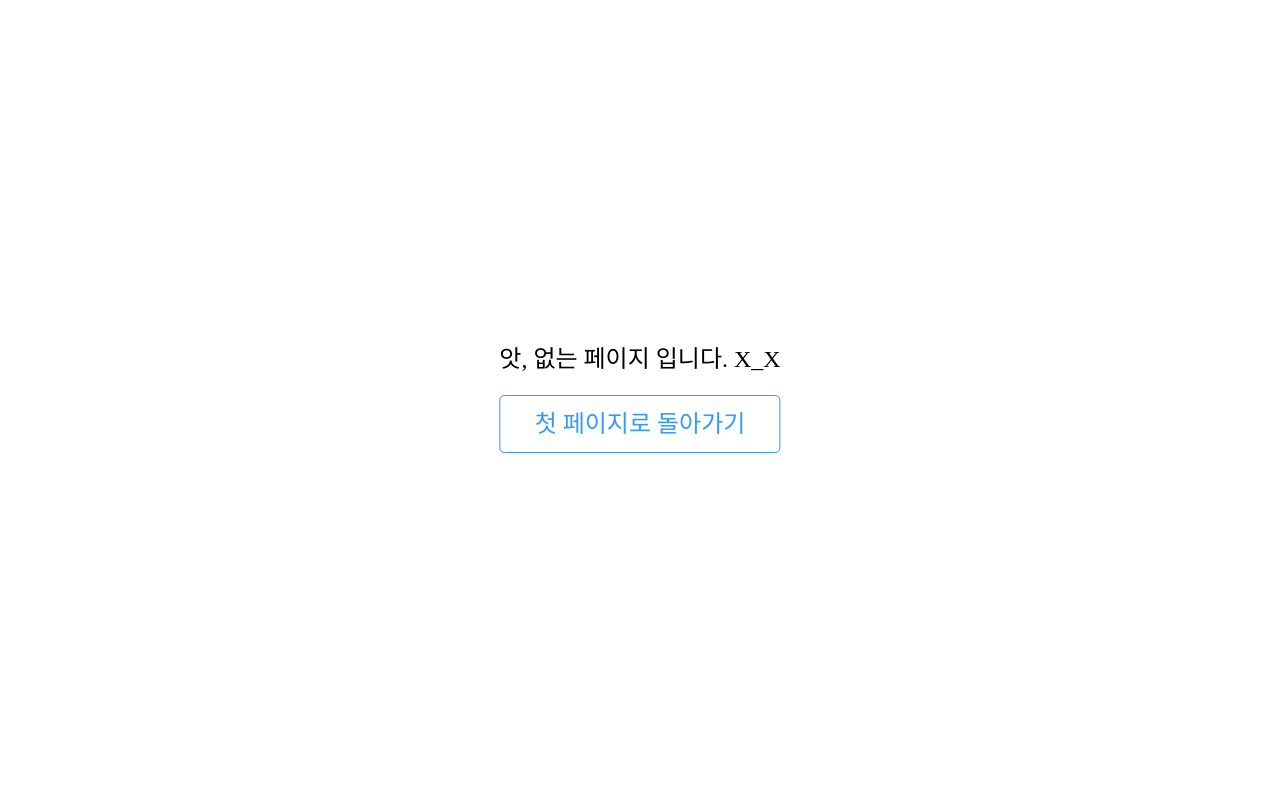
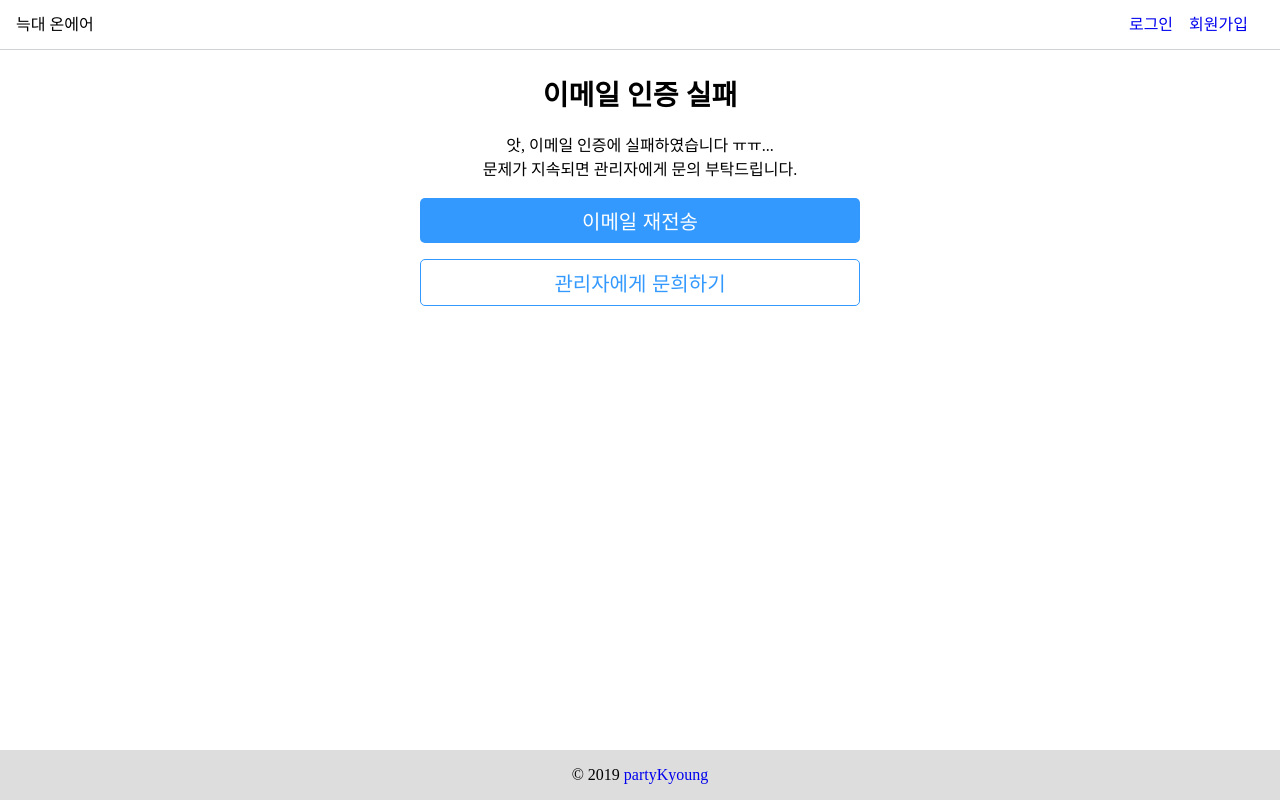
Before and after one commit to sunrereck/wolfOnAir-front, a React app: page /user/join/auth/1 in a window 1280 px wide. Built offline with nearby package versions, Linux system fonts and the light colour scheme.

Commit message:
feat: 이메일 인증 확인 페이지 컴포넌트 명 변경, 이메일 인증 실패 시 보여주는 컴포넌트 퍼블리싱 완료

```diff
--- a/src/App.tsx
+++ b/src/App.tsx
@@ -5,7 +5,7 @@ import GlobalStyles from '@/globalStyles';
 
 import Home from '@/pages/Home';
 import Join from '@/pages/Join'
-import JoinResult from '@/pages/JoinResult';
+import EmailAuthResult from '@/pages/EmailAuthResult';
 import Login from '@/pages/Login'
 import NotFound from '@/pages/NotFound';
 
@@ -17,7 +17,7 @@ const App: React.FC = () => {
       <Route exact path="/" component={Home} />
       <Route exact path="/user/login" component={Login} />
       <Route exact path="/user/join" component={Join} />
-      <Route exact path="/user/join/:email" component={JoinResult} />
+      <Route exact path="/user/join/auth/:email" component={EmailAuthResult} />
 
       <Route component={NotFound} />
     </Switch>
--- /dev/null
+++ b/src/components/user/EmailAuthResult/EmailAuthFail.tsx
@@ -0,0 +1,50 @@
+import React from 'react';
+import styled from 'styled-components';
+
+import Button from '@/components/ui/Button';
+
+const Title = styled.h2`
+  margin: 2rem auto 1.5rem;
+  font-size: 1.75rem;
+  font-weight: 600;
+  text-align: center;
+`;
+
+const Wrapper = styled.form`
+  width: 100%;
+  margin: 0 auto;
+  max-width: 440px;
+  text-align: center;
+
+  p {
+    margin-bottom: 1rem;
+    font-size: 1rem;
+    line-height: 1.5;
+  }
+
+  button {
+    width: 100%;
+    margin-bottom: 1rem;
+  }
+`;
+
+const JoinFail = () => {
+  return (
+    <>
+    <Title>
+      이메일 인증 실패
+    </Title>
+    <Wrapper>
+      <p>
+        앗, 이메일 인증에 실패하였습니다 ㅠㅠ...
+        <br/>
+        문제가 지속되면 관리자에게 문의 부탁드립니다.
+      </p>
+      <Button type="button" variant="contained">이메일 재전송</Button>
+      <Button type="button" variant="outline">관리자에게 문희하기</Button>
+    </Wrapper>
+    </>
+  )
+}
+
+export default JoinFail;
--- /dev/null
+++ b/src/components/user/EmailAuthResult/EmailAuthResult.tsx
@@ -0,0 +1,14 @@
+import React from 'react'
+
+import EmailAuthFail from './EmailAuthFail'
+import EmailAuthSuccess from './EmailAuthSuccess'
+
+const EmailAuthResult = () => {
+  if (true) {
+    return <EmailAuthFail/>
+  }
+
+  return <EmailAuthSuccess />
+}
+
+export default EmailAuthResult;
--- /dev/null
+++ b/src/components/user/EmailAuthResult/index.tsx
@@ -0,0 +1 @@
+export { default } from './EmailAuthResult';
--- a/src/components/user/JoinResult/JoinFail.tsx
+++ /dev/null
@@ -1,11 +0,0 @@
-import React from 'react'
-
-const JoinFail = () => {
-  return (
-    <div>
-      회원가입 실패!
-    </div>
-  )
-}
-
-export default JoinFail;
--- a/src/components/user/JoinResult/JoinResult.tsx
+++ /dev/null
@@ -1,14 +0,0 @@
-import React from 'react'
-
-import JoinFail from './JoinFail'
-import JoinSuccess from './JoinSuccess'
-
-const JoinResult = () => {
-  if (true) {
-    return <JoinFail/>
-  }
-
-  return <JoinSuccess />
-}
-
-export default JoinResult;
--- a/src/components/user/JoinResult/index.tsx
+++ /dev/null
@@ -1 +0,0 @@
-export { default } from './JoinResult';
--- /dev/null
+++ b/src/containers/user/EmailAuthResultContainer.tsx
@@ -0,0 +1,13 @@
+import React from 'react';
+
+import JoinResult from '@/components/user/EmailAuthResult';
+
+interface Props {
+  email: string;
+}
+
+const EmailAuthResultContainer = ({email}: Props): JSX.Element => {
+  return <JoinResult />
+}
+
+export default EmailAuthResultContainer;
--- a/src/containers/user/JoinResultContainer.tsx
+++ /dev/null
@@ -1,13 +0,0 @@
-import React from 'react';
-
-import JoinResult from '@/components/user/JoinResult';
-
-interface Props {
-  email: string;
-}
-
-const JoinResultContainer = ({email}: Props): JSX.Element => {
-  return <JoinResult />
-}
-
-export default JoinResultContainer;
--- /dev/null
+++ b/src/pages/EmailAuthResult.tsx
@@ -0,0 +1,15 @@
+import React from 'react';
+import { RouteComponentProps } from 'react-router-dom';
+
+import PageTemplate from '@/components/templates/PageTemplate';
+import EmailAuthResultContainer from '@/containers/user/EmailAuthResultContainer';
+
+const EmailAuthResult = ({match}: RouteComponentProps<{email: string}>): JSX.Element => {
+  return (
+    <PageTemplate>
+      <EmailAuthResultContainer email={match.params.email} />
+    </PageTemplate>
+  )
+}
+
+export default EmailAuthResult;
--- a/src/pages/JoinResult.tsx
+++ /dev/null
@@ -1,15 +0,0 @@
-import React from 'react';
-import { RouteComponentProps } from 'react-router-dom';
-
-import PageTemplate from '@/components/templates/PageTemplate';
-import JoinResultContainer from '@/containers/user/JoinResultContainer';
-
-const JoinResult = ({match}: RouteComponentProps<{email: string}>): JSX.Element => {
-  return (
-    <PageTemplate>
-      <JoinResultContainer email={match.params.email} />
-    </PageTemplate>
-  )
-}
-
-export default JoinResult;
```
Also changed, not shown: src/components/user/EmailAuthResult/EmailAuthSuccess.tsx (renamed from src/components/user/JoinResult/JoinSuccess.tsx).
